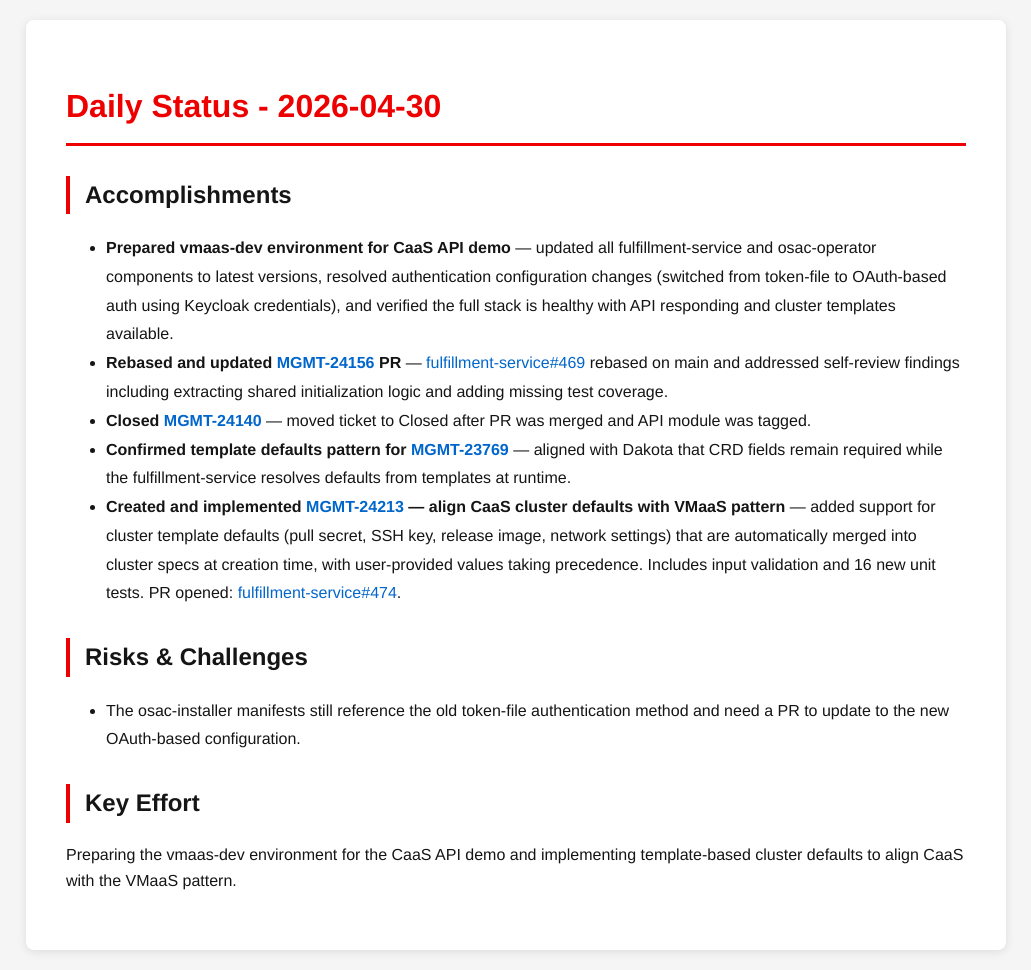
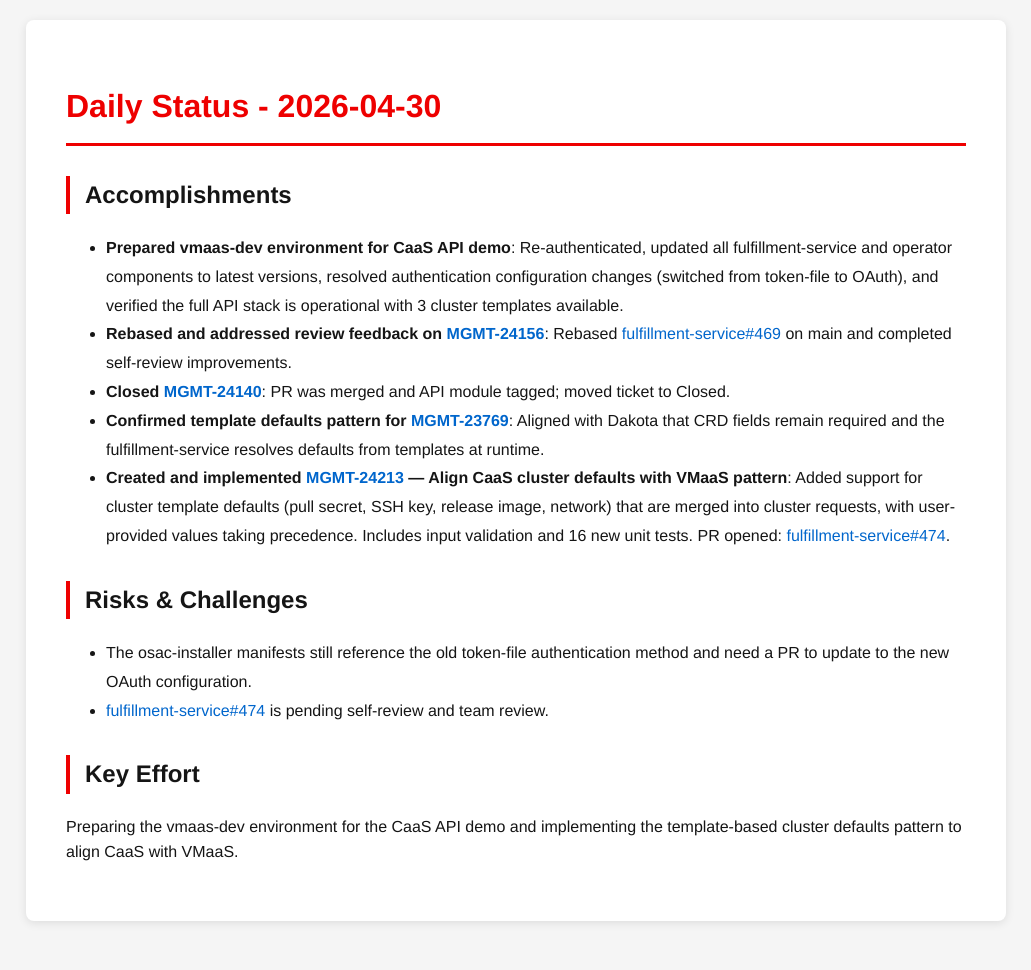
Before and after one commit to tzvatot/daily-status, a Jekyll site: the page built from 2026-04-30.md, in a window 1280 px wide. Shown: the whole page, without its empty margins (124-1155 px from the left). Built offline with Jekyll 4.4.1, drawn with Linux system fonts in a browser that asks for light colours; after the commit the page ends 941 px from its top, so only the background shows below that.

Commit message:
Daily status update - 2026-04-30

```diff
--- a/2026-04-30.md
+++ b/2026-04-30.md
@@ -7,14 +7,15 @@
 # Daily Status - 2026-04-30
 
 ## Accomplishments
-- **Prepared vmaas-dev environment for CaaS API demo** — updated all fulfillment-service and osac-operator components to latest versions, resolved authentication configuration changes (switched from token-file to OAuth-based auth using Keycloak credentials), and verified the full stack is healthy with API responding and cluster templates available.
-- **Rebased and updated [MGMT-24156](https://issues.redhat.com/browse/MGMT-24156) PR** — [fulfillment-service#469](https://github.com/osac-project/fulfillment-service/pull/469) rebased on main and addressed self-review findings including extracting shared initialization logic and adding missing test coverage.
-- **Closed [MGMT-24140](https://issues.redhat.com/browse/MGMT-24140)** — moved ticket to Closed after PR was merged and API module was tagged.
-- **Confirmed template defaults pattern for [MGMT-23769](https://issues.redhat.com/browse/MGMT-23769)** — aligned with Dakota that CRD fields remain required while the fulfillment-service resolves defaults from templates at runtime.
-- **Created and implemented [MGMT-24213](https://issues.redhat.com/browse/MGMT-24213) — align CaaS cluster defaults with VMaaS pattern** — added support for cluster template defaults (pull secret, SSH key, release image, network settings) that are automatically merged into cluster specs at creation time, with user-provided values taking precedence. Includes input validation and 16 new unit tests. PR opened: [fulfillment-service#474](https://github.com/osac-project/fulfillment-service/pull/474).
+- **Prepared vmaas-dev environment for CaaS API demo**: Re-authenticated, updated all fulfillment-service and operator components to latest versions, resolved authentication configuration changes (switched from token-file to OAuth), and verified the full API stack is operational with 3 cluster templates available.
+- **Rebased and addressed review feedback on [MGMT-24156](https://issues.redhat.com/browse/MGMT-24156)**: Rebased [fulfillment-service#469](https://github.com/osac-project/fulfillment-service/pull/469) on main and completed self-review improvements.
+- **Closed [MGMT-24140](https://issues.redhat.com/browse/MGMT-24140)**: PR was merged and API module tagged; moved ticket to Closed.
+- **Confirmed template defaults pattern for [MGMT-23769](https://issues.redhat.com/browse/MGMT-23769)**: Aligned with Dakota that CRD fields remain required and the fulfillment-service resolves defaults from templates at runtime.
+- **Created and implemented [MGMT-24213](https://issues.redhat.com/browse/MGMT-24213) — Align CaaS cluster defaults with VMaaS pattern**: Added support for cluster template defaults (pull secret, SSH key, release image, network) that are merged into cluster requests, with user-provided values taking precedence. Includes input validation and 16 new unit tests. PR opened: [fulfillment-service#474](https://github.com/osac-project/fulfillment-service/pull/474).
 
 ## Risks & Challenges
-- The osac-installer manifests still reference the old token-file authentication method and need a PR to update to the new OAuth-based configuration.
+- The osac-installer manifests still reference the old token-file authentication method and need a PR to update to the new OAuth configuration.
+- [fulfillment-service#474](https://github.com/osac-project/fulfillment-service/pull/474) is pending self-review and team review.
 
 ## Key Effort
-Preparing the vmaas-dev environment for the CaaS API demo and implementing template-based cluster defaults to align CaaS with the VMaaS pattern.
+Preparing the vmaas-dev environment for the CaaS API demo and implementing the template-based cluster defaults pattern to align CaaS with VMaaS.
```
